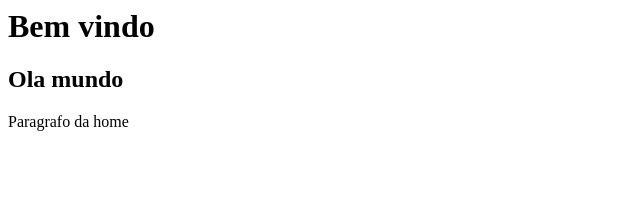
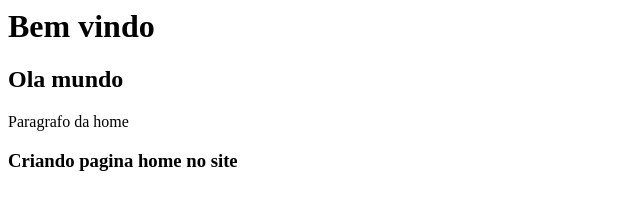
Before and after one commit to DenisEdSilva/gitLearn, a plain HTML site: page index.html in a window 1280 px wide. Shown: the whole page, without its empty margins (0-640 px from the left). Drawn offline with Linux system fonts and the light colour scheme.

Commit message:
Criando pagina home

```diff
--- a/index.html
+++ b/index.html
@@ -3,3 +3,5 @@
 <p>
 	Paragrafo da home
 </p>
+
+<h3>Criando pagina home no site</h3>
```
